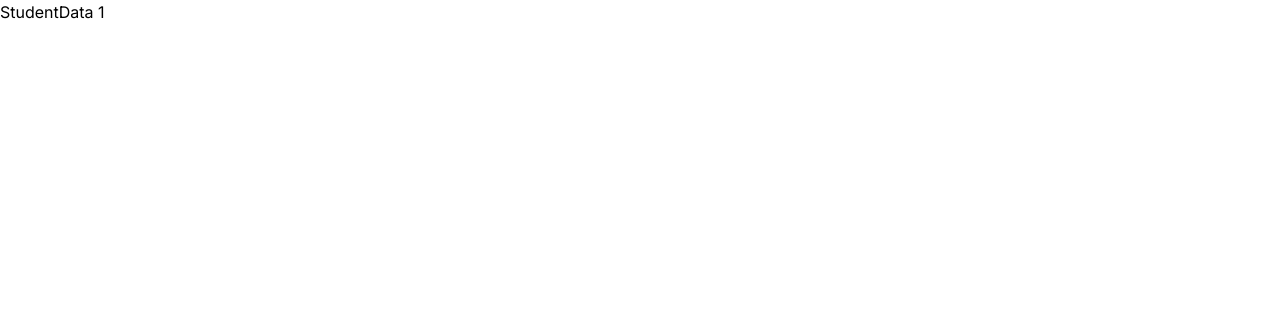
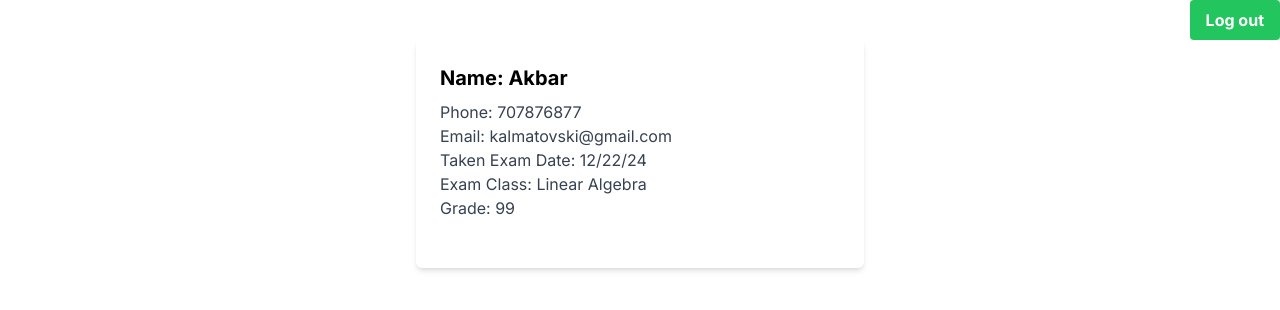
Before and after one commit to kalmatovski/student_grade, a Next.js app: page /student/1 in a window 1280 px wide. Shown: the top 310 px of the page. Built offline with nearby package versions, Linux system fonts and the light colour scheme.

Commit message:
separated admin and student path

```diff
--- /dev/null
+++ b/app/components/Navigation.jsx
@@ -0,0 +1,13 @@
+"use client"
+import Link from "next/link"
+import { usePathname } from "next/navigation"
+import React from 'react'
+
+const Navigation = ({navLinks}) => {
+    const pathname = usePathname()
+  return (
+    <div>Navigation</div>
+  )
+}
+
+export default Navigation
--- a/app/admin/page.jsx
+++ b/app/login/admin/page.jsx
@@ -1,4 +1,5 @@
 "use client"
+import Link from 'next/link';
 import React, { useState } from 'react';
 
 const AdminPanel = () => {
@@ -31,13 +32,22 @@ const AdminPanel = () => {
             required
           />
         </div>
-        <div className="flex items-center justify-center">
+        <div className="flex items-center justify-between">
           <button
             className="bg-blue-500 hover:bg-blue-700 text-white font-bold py-2 px-4 rounded focus:outline-none focus:shadow-outline"
             type="submit"
           >
             Submit
           </button>
+          <Link href="/login">
+          <button
+            className="bg-green-500 hover:bg-green-700 text-white font-bold py-2 px-4 rounded focus:outline-none focus:shadow-outline"
+            type="submit"
+          >
+            Student Panel
+          </button>
+          </Link>
+
         </div>
       </form>
     </div>
--- a/app/login/page.jsx
+++ b/app/login/page.jsx
@@ -1,11 +1,13 @@
 "use client"
+import axios from 'axios';
 import Link from 'next/link';
-import React from 'react'
-import { useState } from 'react';
+import React, { useEffect, useState } from 'react';
 
 const LoginPage = () => {
   const [username, setUsername] = useState('');
   const [password, setPassword] = useState('');
+
+
 
   const handleUsernameChange = (e) => {
     setUsername(e.target.value);
@@ -17,7 +19,15 @@ const LoginPage = () => {
 
   const handleSubmit = (e) => {
     e.preventDefault();
+    axios.post("https://kalmatovski.pythonanywhere.com/send",{
+        name:username,
+        pass:password
+    }).then(res=>{
+        console.log(res);
+    })
   };
+
+  const isInputsEmpty = !username || !password;
 
   return (
     <div className="flex flex-col items-center justify-center min-h-screen">
@@ -52,21 +62,24 @@ const LoginPage = () => {
           />
         </div>
         <div className="flex items-center justify-between">
+          {/* <Link href={`/student/${username}`}> */}
             <button
-            className="bg-blue-500 hover:bg-blue-700 text-white font-bold py-2 px-4 rounded focus:outline-none focus:shadow-outline"
+              disabled={isInputsEmpty}
+              className={`bg-blue-500 hover:bg-blue-700 text-white font-bold py-2 px-4 rounded focus:outline-none focus:shadow-outline ${isInputsEmpty && 'opacity-50 cursor-not-allowed'}`}
               type="submit"
             >
               Sign In
             </button>
-          <Link href="/admin">
+          {/* </Link> */}
+
+          <Link href="/login/admin">
             <button
-            className="bg-green-500 hover:bg-green-700 text-white font-bold py-2 px-4 rounded focus:outline-none focus:shadow-outline"
+              className={`bg-green-500 hover:bg-green-700 text-white font-bold py-2 px-4 rounded focus:outline-none focus:shadow-outline 'opacity-50 cursor-not-allowed'}`}
               type="button"
             >
               Admin panel
             </button>
           </Link>
-
         </div>
       </form>
     </div>
--- a/app/student/[id]/page.jsx
+++ b/app/student/[id]/page.jsx
@@ -1,13 +1,35 @@
 "use client"
-import { useParams } from 'next/navigation'
-import React from 'react'
+import { useParams } from 'next/navigation';
+import React from 'react';
 
-const  StudentData = () => {
- const {id} = useParams()
+const StudentData = () => {
+    const { id } = useParams();
 
-  return (
-    <div>StudentData {id}</div>
-  )
-}
+    const data = [{
+        st_name: "Akbar",
+        phone: 707876877,
+        email: 'kalmatovski@gmail.com',
+        taken_exams: {
+            date: "12/22/24",
+            class: "Linear Algebra",
+            grade: 99
+        }
+    }];
 
-export default StudentData
+    return (
+        <div className="max-w-md mx-auto bg-white shadow-md rounded-md p-6">
+            {data.map((student, index) => (
+                <div key={index} className="mb-6">
+                    <h2 className="text-xl font-bold mb-2">Name: {student.st_name}</h2>
+                    <p className="text-gray-700">Phone: {student.phone}</p>
+                    <p className="text-gray-700">Email: {student.email}</p>
+                    <p className="text-gray-700">Taken Exam Date: {student.taken_exams.date}</p>
+                    <p className="text-gray-700">Exam Class: {student.taken_exams.class}</p>
+                    <p className="text-gray-700">Grade: {student.taken_exams.grade}</p>
+                </div>
+            ))}
+        </div>
+    );
+};
+
+export default StudentData;
--- /dev/null
+++ b/app/student/layout.jsx
@@ -0,0 +1,17 @@
+import Link from "next/link";
+
+export default function StudentLayout({children}){
+    return <>
+    <div className="flex justify-end">
+        <Link href="/login">
+        <button
+            className="bg-green-500 hover:bg-green-700 text-white font-bold py-2 px-4 rounded focus:outline-none focus:shadow-outline"
+            type="button"
+          >
+            Log out
+          </button>
+        </Link>
+    </div>
+    {children}
+    </>
+}
```
Also changed, not shown: package.json (+6 -5 lines), 1 other file (tests, documents, lock files or other folders). Lines whose indentation alone changed are shown as unchanged.
